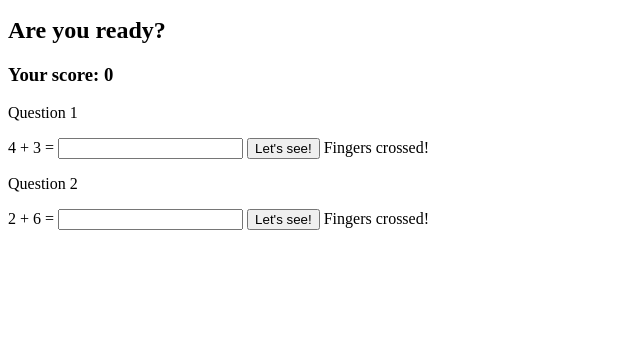
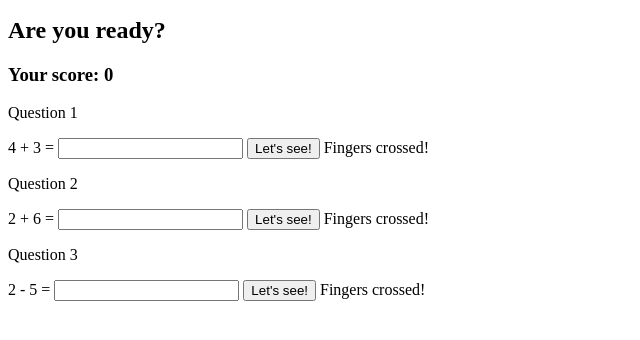
Before and after one commit to thejapanexperience/MathsWorksheetTrial, a website: page index.html in a window 1280 px wide. Shown: the part 110-450 px from the top of the page, without its empty margins (0-640 px from the left). Drawn offline with Linux system fonts and the light colour scheme.

Commit message:
question 3

```diff
--- a/index.html
+++ b/index.html
@@ -23,7 +23,7 @@
       <span id="q1Comment">Fingers crossed!</span>
     </form>
 
-    <form action="" id="q2">
+    <form action="#" id="q2">
       <p>Question 2</p>
       <label id="q2num1" value="2" >2</label>
       <label id="q2sign" value="+" >+</label>
@@ -34,6 +34,17 @@
       <span id="q2Comment">Fingers crossed!</span>
     </form>
 
+    <form action="#" id="q3">
+      <p>Question 3</p>
+      <label id="q3num1" value="13" >2</label>
+      <label id="q3sign" value="-" >-</label>
+      <label id="q3num2" value="5" >5</label>
+      <label >=</label>
+      <input id="q3ans" type="number" >
+      <button onclick="checkAnswer('3')">Let's see!</button>
+      <span id="q3Comment">Fingers crossed!</span>
+    </form>
+
     <script src="main.js"></script>
   </body>
 </html>
```
